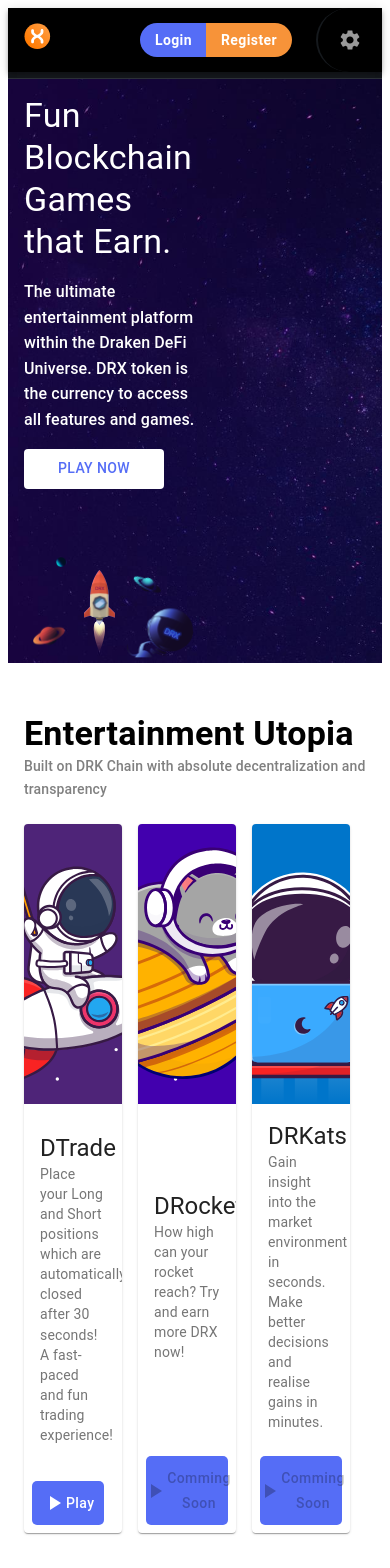
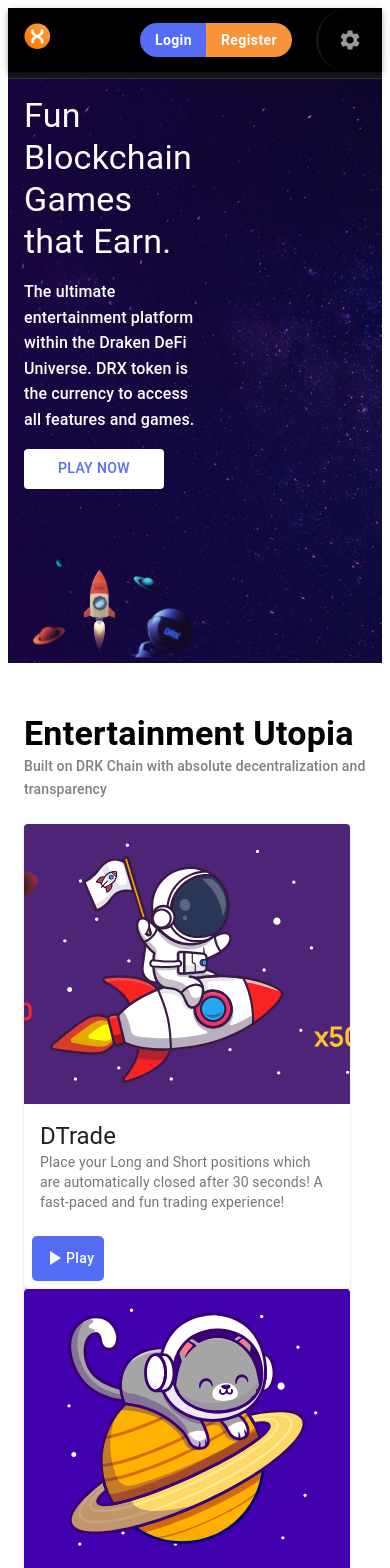
Before and after one commit to thanhtai-personal/landingPage, a React app: page / in a window 390 px wide. Shown: the top 1568 px of the page. Built offline with nearby package versions, Linux system fonts and the light colour scheme.

Commit message:
reponsive entertainment

```diff
--- a/src/features/blockChain/components/home/sections/entertainment.tsx
+++ b/src/features/blockChain/components/home/sections/entertainment.tsx
@@ -1,6 +1,6 @@
 import React from 'react'
 import {
-  Container, Grid, Typography
+  Container, Grid, Typography, useMediaQuery
 } from '@material-ui/core'
 import { createStyles, makeStyles, Theme } from '@material-ui/core/styles'
 import { PlayArrow as PlayArrowIcon } from '@material-ui/icons'
@@ -72,6 +72,8 @@ const useStyles = (props: EntertainmentProps) => (makeStyles((theme: Theme) =>
 ))()
 
 const Entertainment = (props: EntertainmentProps) => {
+  const minWidth900 = useMediaQuery('(min-width:900px)')
+  const minWidth500 = useMediaQuery('(min-width:500px)')
   const classes = useStyles(props)
 
   return (
@@ -82,7 +84,7 @@ const Entertainment = (props: EntertainmentProps) => {
           Built on DRK Chain with absolute decentralization and transparency
         </Typography>
         <Grid item container xs={12} className={classes.gameCards}>
-          {cards.map((card: any, index: number) => (<Grid key={`${card.key}-${index}`} item xs={4}>
+          {cards.map((card: any, index: number) => (<Grid key={`${card.key}-${index}`} item xs={minWidth500 ? minWidth900 ? 4 : 6: 12}>
             <Card
               key={`${card.key}-${index}`}
               mediaImage={card.mediaImage}
```
Also changed, not shown: 1 other file (tests, documents, lock files or other folders).
